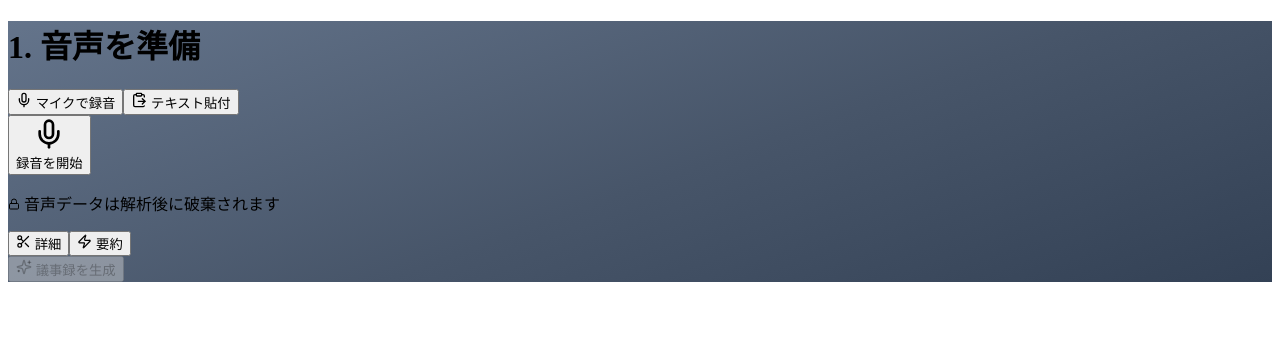
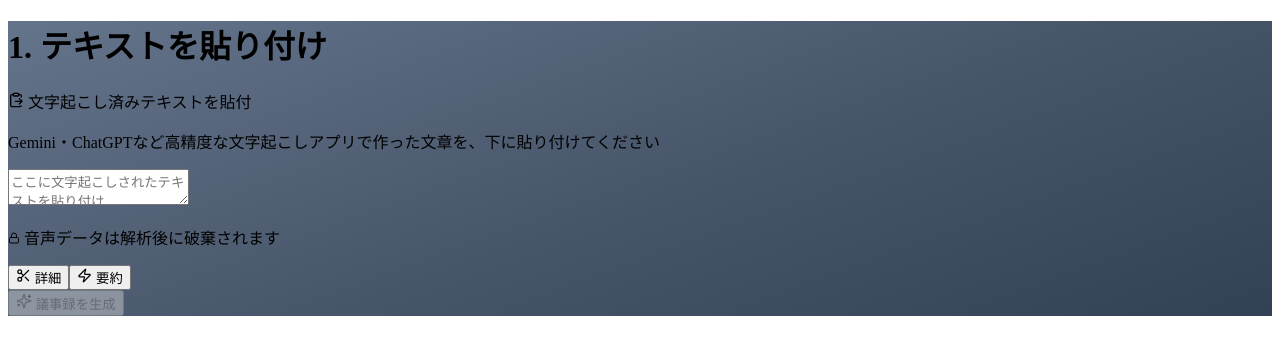
Before and after one commit to chabin0323-dev/gijiroku, a Next.js app: page / in a window 1280 px wide. Shown: the top 354 px of the page. Built offline with nearby package versions, Linux system fonts and the light colour scheme.

Commit message:
Update page.tsx

```diff
--- a/app/page.tsx
+++ b/app/page.tsx
@@ -1,117 +1,12 @@
 "use client";
 
-import React, { useState, useRef } from "react";
-import { Mic, ClipboardPaste, Lock, Scissors, Zap, Sparkles, Square, Trash2 } from "lucide-react";
+import React, { useState } from "react";
+import { ClipboardPaste, Lock, Scissors, Zap, Sparkles, Trash2 } from "lucide-react";
 
 export default function GijirokuApp() {
-  const [inputMethod, setInputMethod] = useState("mic"); // 'mic' | 'paste'
-  const [isRecording, setIsRecording] = useState(false);
-  const [transcript, setTranscript] = useState("");
-  const [interim, setInterim] = useState("");
   const [pasteText, setPasteText] = useState("");
   const [detailMode, setDetailMode] = useState("detail"); // 'detail' | 'summary'
   const [minutes, setMinutes] = useState(null);
-  const [statusMessage, setStatusMessage] = useState("");
-
-  const recognitionRef = useRef(null);
-  const isRecordingRef = useRef(false);
-  const interimRef = useRef("");
-
-  const stopRecognition = () => {
-    if (recognitionRef.current) {
-      recognitionRef.current.onresult = null;
-      recognitionRef.current.onend = null;
-      recognitionRef.current.onerror = null;
-      try {
-        recognitionRef.current.stop();
-      } catch (e) {}
-      recognitionRef.current = null;
-    }
-  };
-
-  const startRecording = () => {
-    setStatusMessage("");
-    setTranscript("");
-    setInterim("");
-    setMinutes(null);
-
-    const SpeechRecognitionCtor =
-      typeof window !== "undefined" &&
-      ((window as any).SpeechRecognition || (window as any).webkitSpeechRecognition);
-
-    if (!SpeechRecognitionCtor) {
-      setStatusMessage(
-        "お使いのブラウザは音声認識に対応していません。Google Chromeでお試しください。"
-      );
-      return;
-    }
-
-    const recognition = new SpeechRecognitionCtor();
-    recognition.lang = "ja-JP";
-    recognition.continuous = true;
-    recognition.interimResults = true;
-
-    recognition.onresult = (event) => {
-      let finalChunk = "";
-      let interimChunk = "";
-      for (let i = event.resultIndex; i < event.results.length; i++) {
-        const result = event.results[i];
-        if (result.isFinal) {
-          finalChunk += result[0].transcript;
-        } else {
-          interimChunk += result[0].transcript;
-        }
-      }
-      if (finalChunk) setTranscript((prev) => prev + finalChunk);
-      setInterim(interimChunk);
-      interimRef.current = interimChunk;
-    };
-
-    recognition.onerror = (event) => {
-      if (event.error === "no-speech") return;
-      setStatusMessage(`音声認識エラー: ${event.error}`);
-      if (event.error === "not-allowed" || event.error === "service-not-allowed") {
-        isRecordingRef.current = false;
-        setIsRecording(false);
-      }
-    };
-
-    recognition.onend = () => {
-      if (isRecordingRef.current) {
-        try {
-          recognition.start();
-        } catch (e) {}
-      }
-    };
-
-    try {
-      recognition.start();
-      recognitionRef.current = recognition;
-      isRecordingRef.current = true;
-      setIsRecording(true);
-    } catch (err) {
-      setStatusMessage("音声認識を開始できませんでした。");
-    }
-  };
-
-  const stopRecording = () => {
-    isRecordingRef.current = false;
-    setIsRecording(false);
-    stopRecognition();
-    if (interimRef.current) {
-      setTranscript((prev) => prev + interimRef.current);
-      interimRef.current = "";
-      setInterim("");
-    }
-  };
-
-  const handleToggleRecording = () => {
-    if (isRecording) stopRecording();
-    else startRecording();
-  };
-
-  // マイクで録音したテキストと、貼り付けたテキストのどちらか入っている方を使う
-  const sourceText = inputMethod === "mic" ? transcript : pasteText;
 
   const summaryText = (text) => {
     if (!text) return "";
@@ -120,12 +15,10 @@ export default function GijirokuApp() {
     return picked.join("");
   };
 
-  const displayedText = detailMode === "detail" ? sourceText : summaryText(sourceText);
-  const canGenerate = sourceText.trim().length > 0 && !isRecording;
+  const displayedText = detailMode === "detail" ? pasteText : summaryText(pasteText);
+  const canGenerate = pasteText.trim().length > 0;
 
   const handleDeleteData = () => {
-    setTranscript("");
-    setInterim("");
     setPasteText("");
     setMinutes(null);
   };
@@ -152,78 +45,29 @@ export default function GijirokuApp() {
             background: "linear-gradient(160deg, #64748b 0%, #475569 55%, #334155 100%)",
           }}
         >
-          <h1 className="text-white font-bold text-lg mb-3 tracking-wide">1. 音声を準備</h1>
+          <h1 className="text-white font-bold text-lg mb-3 tracking-wide">1. テキストを貼り付け</h1>
 
-          <div className="flex gap-2 mb-4">
-            <button
-              onClick={() => setInputMethod("mic")}
-              className={`flex-1 py-3 rounded-xl font-bold flex items-center justify-center gap-2 transition ${
-                inputMethod === "mic"
-                  ? "bg-white text-rose-500 shadow-md"
-                  : "bg-white/20 text-white/80"
-              }`}
-            >
-              <Mic size={16} /> マイクで録音
-            </button>
-            <button
-              onClick={() => setInputMethod("paste")}
-              className={`flex-1 py-3 rounded-xl font-bold flex items-center justify-center gap-2 transition ${
-                inputMethod === "paste"
-                  ? "bg-white text-slate-700 shadow-md"
-                  : "bg-white/20 text-white/80"
-              }`}
-            >
-              <ClipboardPaste size={16} /> テキスト貼付
-            </button>
+          <div className="flex items-center gap-2 mb-4 text-white/80 text-sm font-bold">
+            <ClipboardPaste size={16} /> 文字起こし済みテキストを貼付
           </div>
 
-          <div className="bg-white rounded-3xl p-8 shadow-xl flex flex-col items-center justify-center min-h-[220px] border-2 border-dashed border-slate-200">
-            {inputMethod === "mic" ? (
-              <button
-                onClick={handleToggleRecording}
-                className="flex flex-col items-center gap-3 group"
-              >
-                <div
-                  className={`w-20 h-20 rounded-full flex items-center justify-center transition-all ${
-                    isRecording
-                      ? "bg-rose-500 animate-pulse"
-                      : "bg-rose-100 group-hover:bg-rose-200"
-                  }`}
-                >
-                  {isRecording ? (
-                    <Square size={28} className="text-white" fill="white" />
-                  ) : (
-                    <Mic size={32} className="text-rose-500" />
-                  )}
-                </div>
-                <span className="font-bold text-slate-800">
-                  {isRecording ? "録音中…タップで停止" : "録音を開始"}
-                </span>
-              </button>
-            ) : (
-              <div className="w-full flex flex-col gap-2">
-                <p className="text-xs text-slate-500 text-center">
+          <div className="bg-white rounded-3xl p-6 shadow-xl border-2 border-dashed border-slate-200">
+            <p className="text-xs text-slate-500 text-center mb-2">
               Gemini・ChatGPTなど高精度な文字起こしアプリで作った文章を、下に貼り付けてください
             </p>
             <textarea
               value={pasteText}
               onChange={(e) => setPasteText(e.target.value)}
               placeholder="ここに文字起こしされたテキストを貼り付け"
-                  className="w-full h-28 rounded-xl border border-slate-200 p-3 text-sm text-slate-700 outline-none focus:border-rose-300 resize-none"
+              className="w-full h-40 rounded-xl border border-slate-200 p-3 text-sm text-slate-700 outline-none focus:border-rose-300 resize-none"
             />
           </div>
-            )}
-          </div>
-
-          {statusMessage && (
-            <p className="text-rose-200 text-xs text-center mt-2">{statusMessage}</p>
-          )}
 
           <div className="bg-amber-50 border border-amber-200 rounded-xl p-3 mt-4 flex items-center justify-between gap-2">
             <p className="text-amber-700 text-xs font-medium flex items-center gap-1">
               <Lock size={12} /> 音声データは解析後に破棄されます
             </p>
-            {(transcript || pasteText || minutes) && (
+            {(pasteText || minutes) && (
               <button
                 onClick={handleDeleteData}
                 title="データを今すぐ削除"
@@ -253,13 +97,7 @@ export default function GijirokuApp() {
             </button>
           </div>
 
-          {inputMethod === "mic" && (transcript || interim) && (
-            <div className="bg-white/95 rounded-xl p-3 mt-4 text-sm text-slate-700 max-h-32 overflow-y-auto">
-              {displayedText}
-              <span className="text-slate-400">{interim}</span>
-            </div>
-          )}
-          {inputMethod === "paste" && pasteText && (
+          {pasteText && (
             <div className="bg-white/95 rounded-xl p-3 mt-4 text-sm text-slate-700 max-h-32 overflow-y-auto">
               {displayedText}
             </div>
```
Lines whose indentation alone changed are shown as unchanged.
